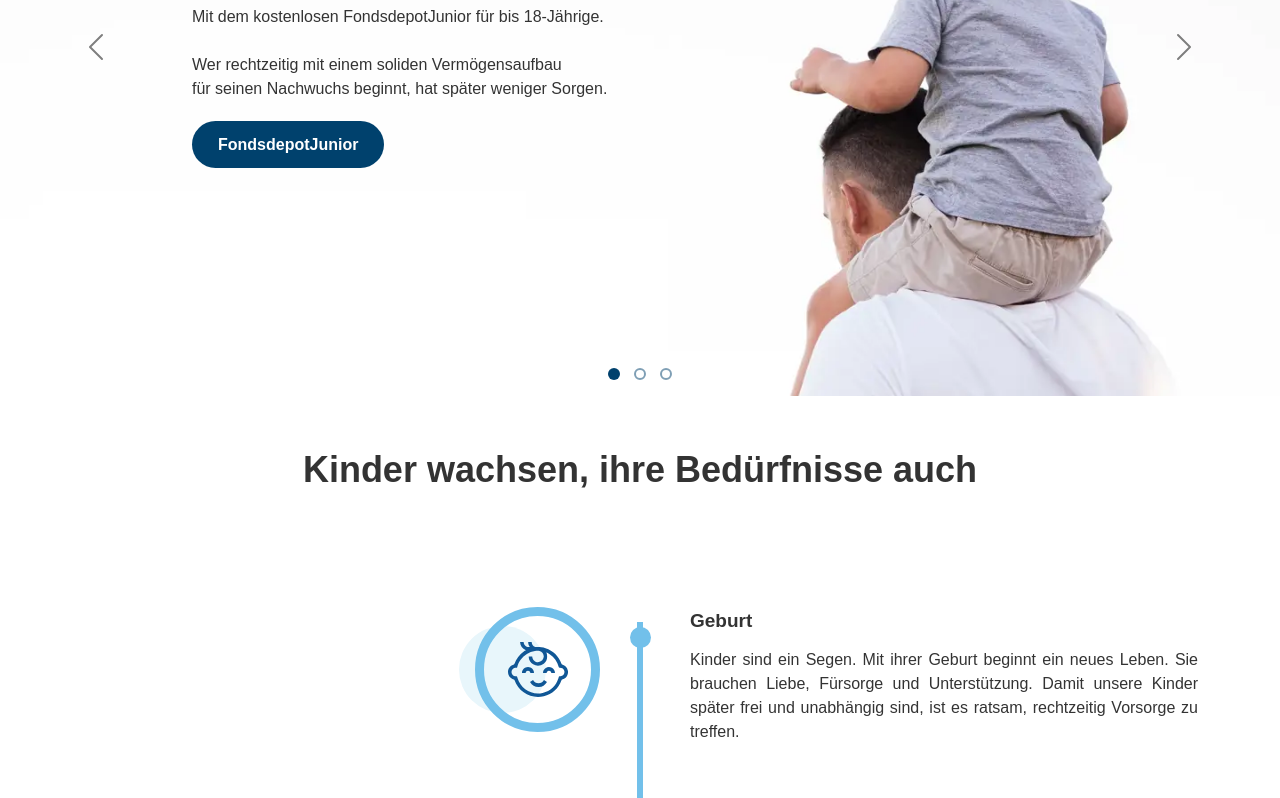
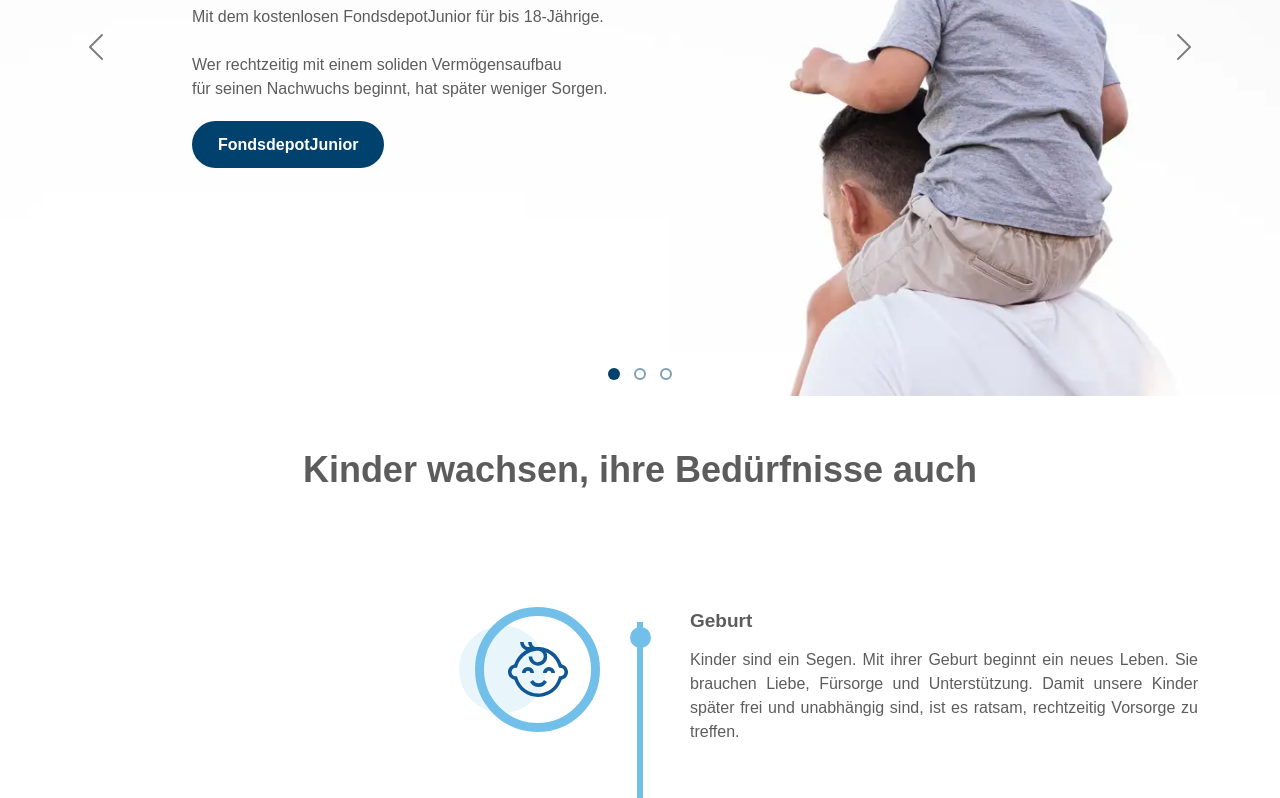
Before and after one commit to KouthairKebaili/Priv8Inaia, a website: page index.html in a window 1280 px wide. Shown: the part 410-1208 px from the top of the page. Drawn offline with nearby package versions, Linux system fonts and the light colour scheme.

Commit message:
make some adjustments

```diff
--- a/assets/css/_utilities.scss
+++ b/assets/css/_utilities.scss
@@ -11,7 +11,7 @@
     color: white;
 }
 .color-black {
-    color: rgba(0, 0, 0,0.8);
+    color: rgba(0, 0, 0,0.64);
 }
 .color-accordion-legend {
     color: $color-accordion-legend;
--- a/assets/css/_variables.scss
+++ b/assets/css/_variables.scss
@@ -1,6 +1,6 @@
 :root{
     --bs-body-font-family : Avenir Next, sans-serif;
-    --bs-body-color : rgba(0, 0, 0, 0.8);
+    --bs-body-color : rgba(0, 0, 0, 0.64);
 }
 $font-awesome-free : "Font Awesome 5 Free";
 $font-awesome-brands: "Font Awesome 5 Brands";
@@ -15,8 +15,8 @@ $bg-light: #F9F9F9;
 
 $font-weight-regular: 400;
 $font-weight-medium: 500;
-$font-weight-bold: 700;
-$font-weight-heavy: 900;
+$font-weight-bold: 600;
+$font-weight-heavy: 700;
 
 $font-size-12 : 12px;
 $font-size-14 : 14px;
--- a/assets/css/style.scss
+++ b/assets/css/style.scss
@@ -34,11 +34,12 @@ section {
   &:hover {
     background-color: $color-timeline;
     color: $color-primary;
+    &:focus{
+      background-color: $color-primary;
+      color: white;
+    }
   }
-  &:focus{
-    background-color: $color-primary;
-    color: white;
-  }
+
 }
 
 #carouselExampleDark.carousel {
```
Also changed, not shown: assets/css/style.css, 1 other file.
